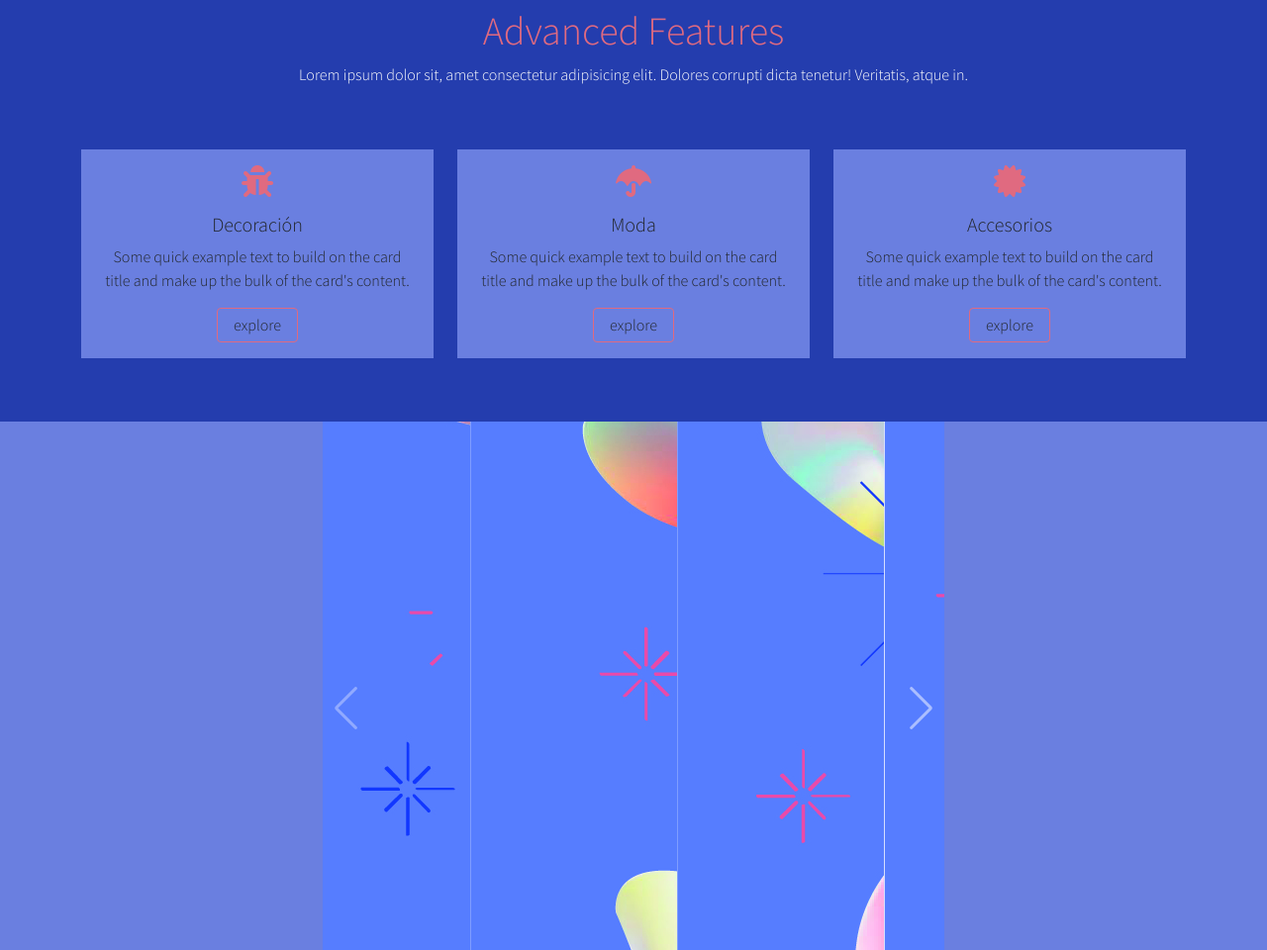
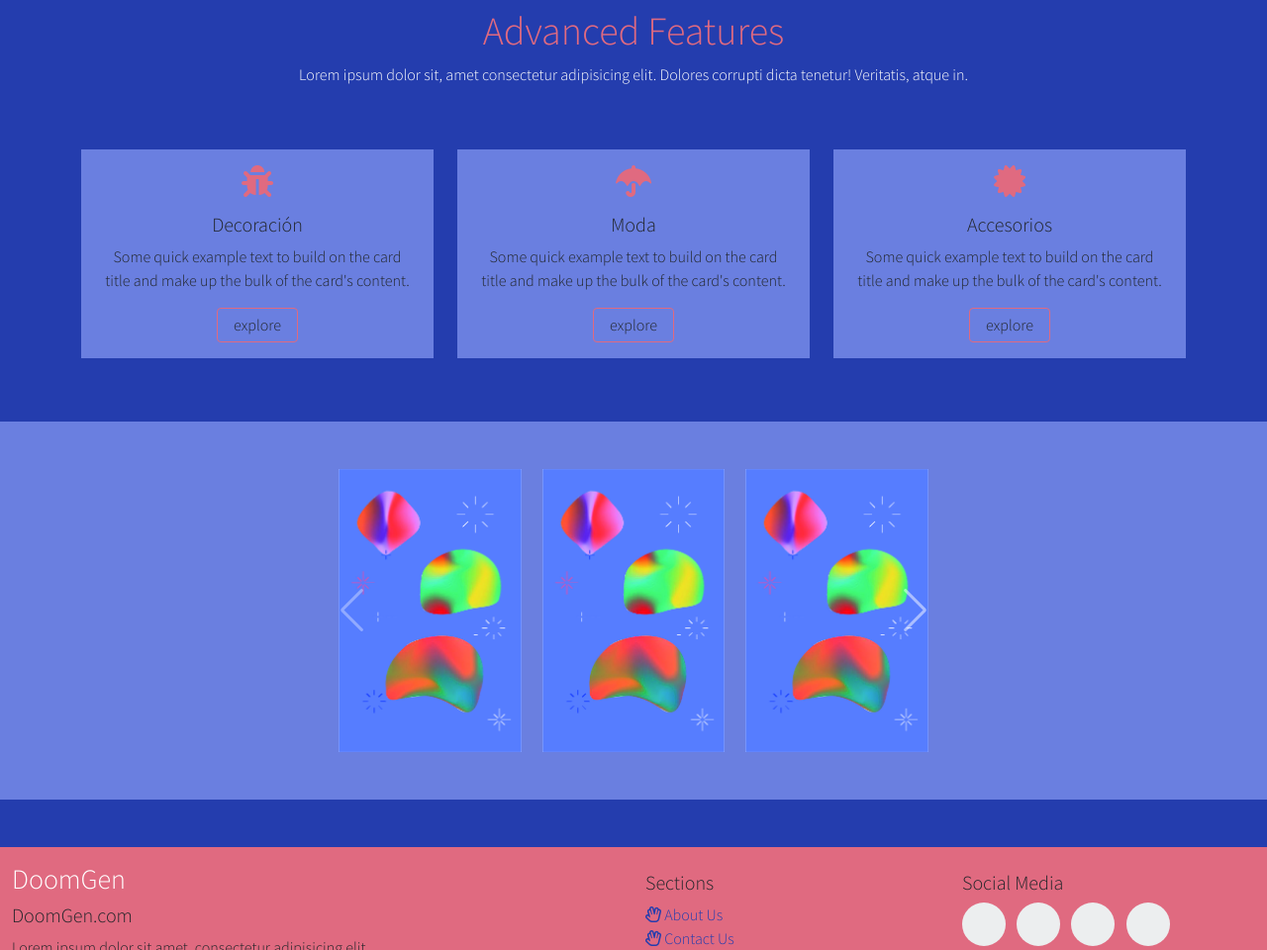
Before and after one commit to Hack-ademy-4/doomProyectNoemi, a plain HTML site: page index.html in a window 1280 px wide. Shown: the part 1840-2800 px from the top of the page at 99% size. Drawn offline with nearby package versions, Linux system fonts and the light colour scheme.

Commit message:
lastCommit

```diff
--- a/index.html
+++ b/index.html
@@ -31,7 +31,7 @@
         <span class="navbar-toggler-icon"></span>
       </button>
       <div class="collapse navbar-collapse " id="navbarSupportedContent">
-      <ul class="navbar-nav mx-auto mb-2 mb-lg-0 ">
+        <ul class="navbar-nav ms-auto mb-2 mb-lg-0 pe-3">
           <li class="nav-item">
             <a class="nav-link" href="#">Home</a>
           </li>
@@ -53,7 +53,7 @@
     <div class="row justify-content-center reveal">
       <div
         class="col-12 col-md-6 text-white text-center d-flex flex-column align-items-start justify-content-center ps-5">
-    <h1 id="titulo display-1">¡Hola a todos!</h1>
+        <h1 id="titulo" class="display-1">¡Hola a todos!</h1>
         <button id="boton" class="btn bg-accent px-3">¡conócenos!</button>
       </div>
       <div class="col-12 col-md-6 d-flex justify-content-center align-items-center">
@@ -159,7 +159,8 @@
           <div class="card-inner">
             <div><i class="fas fa-bug fa-2x  my-3 d-flex justify-content-center icon"></i></div>
             <h5 class="card-title">Decoración</h5>
-                          <p class="card-text mx-4">Some quick example text to build on the card title and make up the bulk of the card's
+            <p class="card-text mx-4">Some quick example text to build on the card title and make up the bulk of the
+              card's
               content.</p>
             <div>
               <button class="btn btn-features mb-3 mx-auto">explore</button>
@@ -172,7 +173,8 @@
           <div class="card-inner">
             <div><i class="fas fa-umbrella fa-2x  my-3 d-flex justify-content-center icon"></i></div>
             <h5 class="card-title">Moda</h5>
-                            <p class="card-text mx-4">Some quick example text to build on the card title and make up the bulk of the card's
+            <p class="card-text mx-4">Some quick example text to build on the card title and make up the bulk of the
+              card's
               content.</p>
             <div>
               <button class="btn btn-features  mb-3 mx-auto">explore</button>
@@ -185,7 +187,8 @@
           <div class="card-inner">
             <div><i class="fas fa-certificate fa-2x  my-3 d-flex justify-content-center icon"></i></div>
             <h5 class="card-title">Accesorios</h5>
-                              <p class="card-text mx-4">Some quick example text to build on the card title and make up the bulk of the card's
+            <p class="card-text mx-4">Some quick example text to build on the card title and make up the bulk of the
+              card's
               content.</p>
             <div>
               <button class="btn btn-features mb-3 mx-auto ">explore</button>
@@ -197,17 +200,17 @@
 
   </div>
   </div>
-                    <div class="container-fluid my-5 bg-second">
+  <div class="container-fluid my-5 py-5 bg-second">
     <div class="row">
-                        <div class="col-12">
+      <div class="col-12 col-md-6 mx-auto">
         <!-- Swiper -->
         <div class="swiper-container reveal">
           <div class="swiper-wrapper d-flex align-items-center">
-                              <div class="swiper-slide" height="100"><img src="./media/slider1.jpg" /></div>
-                              <div class="swiper-slide" height="100"><img src="./media/slider2.jpg" /></div>
-                              <div class="swiper-slide" height="100"><img src="./media/slider3.jpg" /></div>
-                              <div class="swiper-slide" height="100"><img src="./media/slider4.jpg" /></div>
-                              <div class="swiper-slide" height="100"><img src="./media/slider1.jpg" /></div>
+            <div class="swiper-slide"><img src="./media/slider1.jpg" /></div>
+            <div class="swiper-slide"><img src="./media/slider1.jpg" /></div>
+            <div class="swiper-slide"><img src="./media/slider1.jpg" /></div>
+            <div class="swiper-slide"><img src="./media/slider1.jpg" /></div>
+            <div class="swiper-slide"><img src="./media/slider1.jpg" /></div>
           </div>
           <div class="swiper-button-next"></div>
           <div class="swiper-button-prev"></div>
@@ -216,7 +219,7 @@
       </div>
     </div>
   </div>
-                  </div>
+
 
   <!--FOOTER--->
   <div class="container-fluid bg-accent">
--- a/style.css
+++ b/style.css
@@ -47,8 +47,9 @@ body {
   border-radius: 16px;
 }
 
-.btnlogin:hover {
-  background-color: var(--accent-color);
+.btn-login:hover {
+  background-color:var(--accent-color);
+  color: var(--main-color) ;
 
 }
 
@@ -124,15 +125,16 @@ border:  1px dashed white;
 
 
 /* SWIPER */
+
 .swiper-container {
-  width: 50%;
-  height: 50%;
+  width: 100%;
+  height: 100%;
 }
 
 .swiper-slide {
   text-align: center;
   font-size: 18px;
-  background: transparent;
+  background: var(--second-color);
 
   /* Center slide text vertically */
   display: -webkit-box;
@@ -147,6 +149,13 @@ border:  1px dashed white;
   -ms-flex-align: center;
   -webkit-align-items: center;
   align-items: center;
+}
+
+.swiper-slide img {
+  display: block;
+  width: 90%;
+  height: 100%;
+  object-fit: cover;
 }
 
 
@@ -241,7 +250,7 @@ border:  1px dashed white;
   -o-transition:all .2s linear;
   transition:all .2s linear
 }
-.}
+
 .social-icons a.linkedin:hover
 {
   background-color:#007bb6
```
Also changed, not shown: media/PHONE.png (added), 1 other file. Lines whose indentation alone changed are shown as unchanged.
